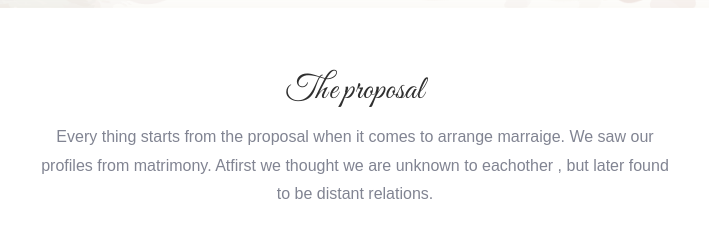
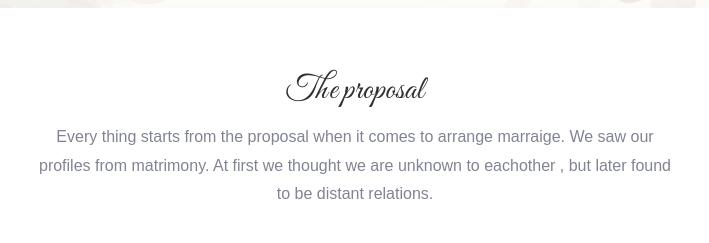
Before and after one commit to shivsathya/shivsathya, a plain HTML site: page index.html in a window 1280 px wide. Shown: the part 2740-2983 px from the top of the page, 285-994 px from the left. Drawn offline with Linux system fonts and the light colour scheme; a web font is replaced by a local one.

Commit message:
corrected spelling

```diff
--- a/index.html
+++ b/index.html
@@ -197,7 +197,7 @@
                         <div class="story-grids">
                             <div class="grid">
                                 <h3>The proposal</h3>
-                                <p>Every thing starts from the proposal when it comes to arrange marraige. We saw our profiles from matrimony. Atfirst we thought we are unknown to eachother , but later found to be distant relations. </p>
+                                <p>Every thing starts from the proposal when it comes to arrange marraige. We saw our profiles from matrimony. At first we thought we are unknown to eachother , but later found to be distant relations. </p>
                             </div>
                             <div class="grid">
                                 <h3>Our first meet</h3>
```
